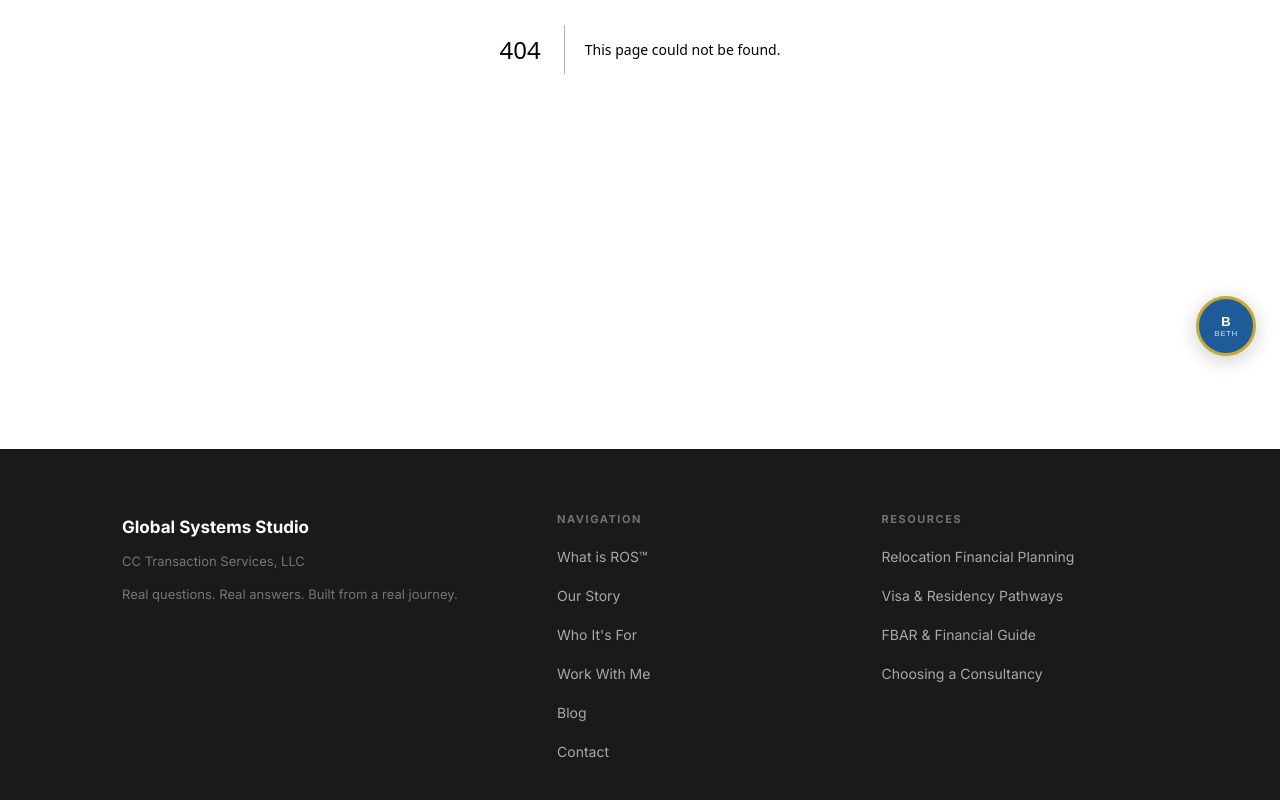
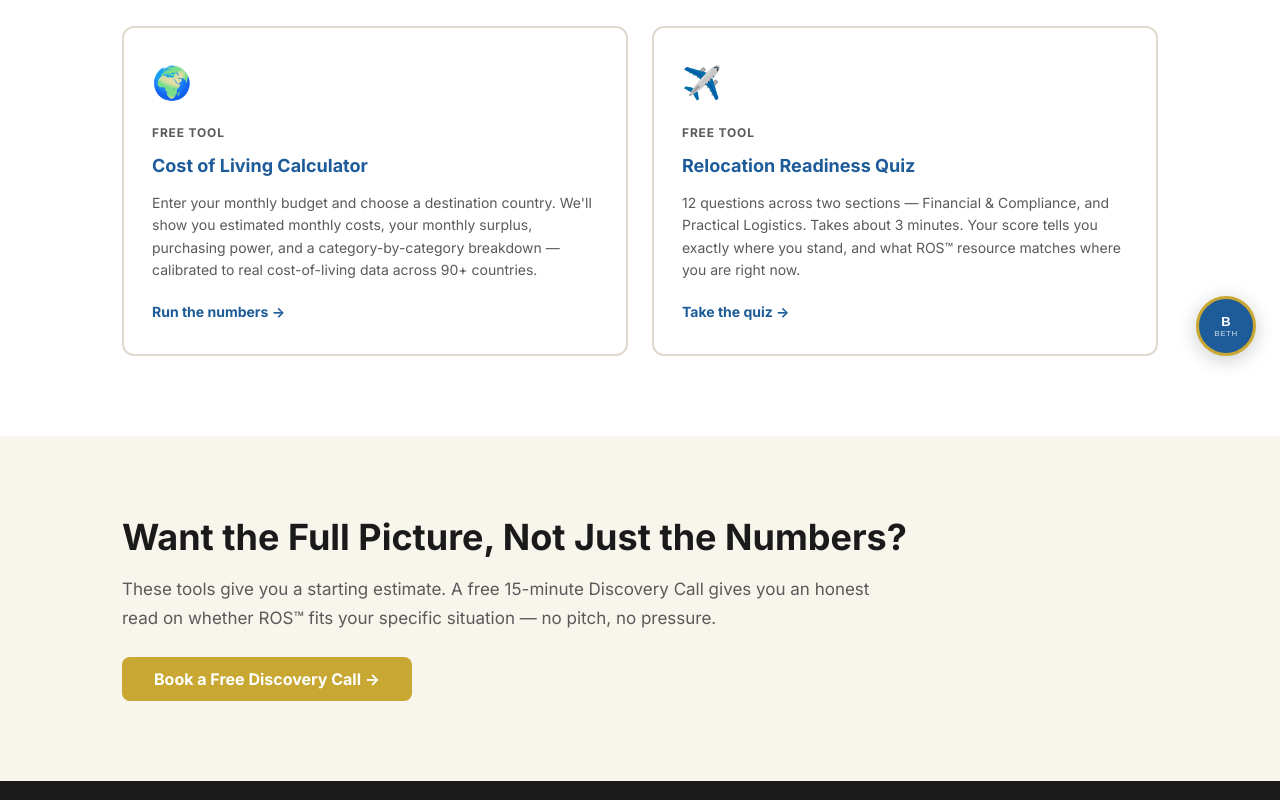
Before and after one commit to globalsystemsstudio-lang/gss-website, a Next.js app: page /tools in a window 1280 px wide. Before the commit this address had no page. Shown: the part 420-1220 px from the top of the page. Built offline with nearby package versions, Linux system fonts and the light colour scheme.

Commit message:
Rebuild missing /tools/ index page (calculator + quiz existed but had no landing page)

```diff
--- /dev/null
+++ b/app/tools/page.jsx
@@ -0,0 +1,93 @@
+import Link from 'next/link';
+
+export const metadata = {
+  title: 'Free Relocation Tools — Cost of Living Calculator & Readiness Quiz',
+  description: 'Free interactive tools for U.S. persons planning an international relocation: compare your income to 90+ countries, and find out exactly where your readiness gaps are before you move.',
+  alternates: { canonical: 'https://www.globalsystemsstudio.com/tools/' },
+};
+
+const tools = [
+  {
+    emoji: '🌍',
+    href: '/cost-of-living-calculator',
+    name: 'Cost of Living Calculator',
+    desc: "Enter your monthly budget and choose a destination country. We'll show you estimated monthly costs, your monthly surplus, purchasing power, and a category-by-category breakdown — calibrated to real cost-of-living data across 90+ countries.",
+    cta: 'Run the numbers →',
+  },
+  {
+    emoji: '✈️',
+    href: '/relocation-readiness-quiz',
+    name: 'Relocation Readiness Quiz',
+    desc: '12 questions across two sections — Financial & Compliance, and Practical Logistics. Takes about 3 minutes. Your score tells you exactly where you stand, and what ROS™ resource matches where you are right now.',
+    cta: 'Take the quiz →',
+  },
+];
+
+export default function ToolsIndexPage() {
+  return (
+    <>
+      <section className="page-hero">
+        <div className="container">
+          <h1>Free Relocation Tools</h1>
+          <p>Before you talk to anyone or buy anything, run the numbers and run the quiz. Both are free, take minutes, and will tell you more about your actual situation than hours of social media research.</p>
+        </div>
+      </section>
+
+      <section style={{ background: 'var(--white)', padding: '80px 0' }}>
+        <div className="container">
+          <div
+            style={{
+              display: 'grid',
+              gridTemplateColumns: 'repeat(auto-fit, minmax(320px, 1fr))',
+              gap: '24px',
+            }}
+          >
+            {tools.map((t) => (
+              <Link href={t.href} className="tool-card-link" key={t.href}>
+                <div className="tool-card">
+                  <div style={{ fontSize: '32px', marginBottom: '12px' }}>{t.emoji}</div>
+                  <div
+                    style={{
+                      fontSize: '12px',
+                      fontWeight: '700',
+                      textTransform: 'uppercase',
+                      letterSpacing: '0.07em',
+                      color: 'var(--text-light)',
+                      marginBottom: '8px',
+                    }}
+                  >
+                    Free Tool
+                  </div>
+                  <div style={{ fontSize: '18px', fontWeight: '800', color: 'var(--primary)', marginBottom: '10px' }}>
+                    {t.name}
+                  </div>
+                  <p style={{ fontSize: '14px', lineHeight: '1.6', color: 'var(--text-light)', margin: '0 0 16px' }}>
+                    {t.desc}
+                  </p>
+                  <span style={{ fontSize: '14px', fontWeight: '700', color: 'var(--primary)' }}>{t.cta}</span>
+                </div>
+              </Link>
+            ))}
+          </div>
+        </div>
+      </section>
+
+      <section style={{ background: 'var(--bg)', padding: '80px 0' }}>
+        <div className="container">
+          <h2>Want the Full Picture, Not Just the Numbers?</h2>
+          <div style={{ maxWidth: '760px', marginTop: '16px' }}>
+            <p style={{ color: 'var(--text-light)' }}>
+              These tools give you a starting estimate. A free 15-minute Discovery Call gives you an honest read
+              on whether ROS™ fits your specific situation — no pitch, no pressure.
+            </p>
+            <div style={{ marginTop: '24px' }}>
+              <Link href="/services/discovery-call" className="btn btn-gold">
+                Book a Free Discovery Call →
+              </Link>
+            </div>
+          </div>
+        </div>
+      </section>
+    </>
+  );
+}
```
